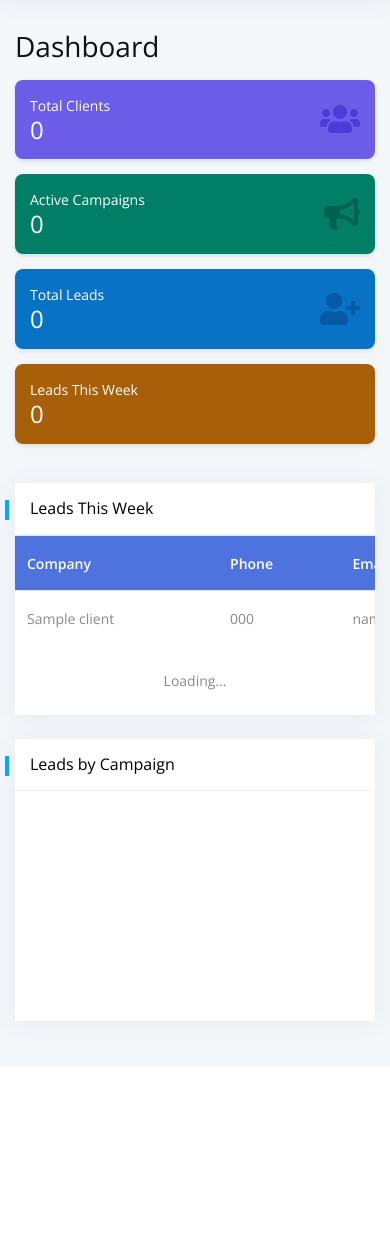
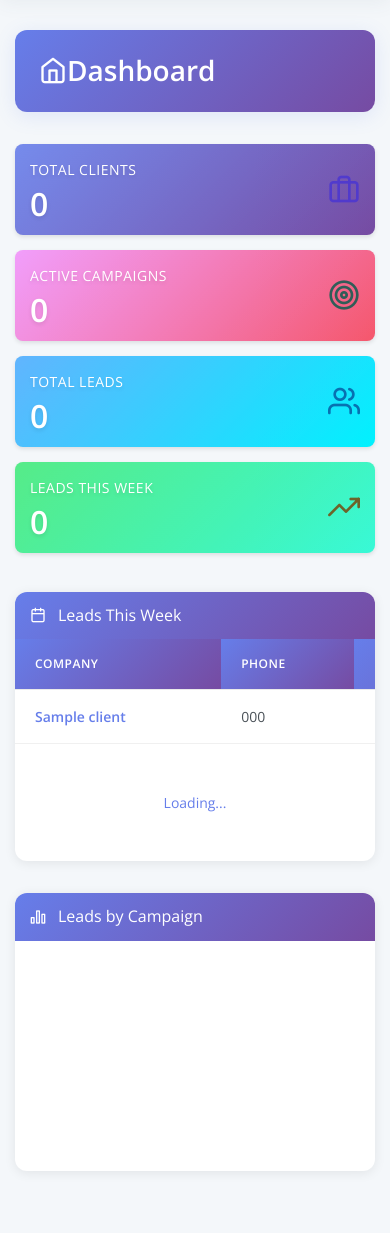
Before and after one commit to Warrior6289/Getconnects_Admin, a Flask app: template templates/dashboard.html in a window 390 px wide. Shown: the part 148-1381 px from the top of the page. Before the commit the page ends 1183 px from the top, so only its background shows below. Run offline with Flask 3, Linux system fonts and the light colour scheme; the visitor is signed in with stand-in values (Sample User, id 1); the template is opened without the code that fills it: most values are stand-ins (such as "Sample title", 1, 10 or a date in 2020); data that the repository does not hold is empty; some libraries are stand-ins or nearby versions.

Commit message:
design: Professional UI redesign for Dashboard page
- Add gradient header with home icon
- Enhanced stat cards with unique gradients:
  * Total Clients - Purple gradient
  * Active Campaigns - Pink/Red gradient
  * Total Leads - Blue/Cyan gradient
  * Leads This Week - Green/Teal gradient
- Modern hover effects with lift animation
- Improved stat card icons and typography
- Professional content cards with gradient headers
- Enhanced table styling with hover effects
- Updated chart colors to match theme
- Better spacing and responsive design
- Maintains consistent design language

```diff
--- a/templates/dashboard.html
+++ b/templates/dashboard.html
@@ -1,8 +1,213 @@
 {# Dashboard landing page showing statistics and top clients. #}
 {% extends 'base.html' %}
 {% block title %}Dashboard - GetConnects Portal{% endblock %}
+
+{% block stylesheets %}
+  {{ super() }}
+  <style>
+    /* Professional Dashboard Styling */
+    .dashboard-header {
+      background: linear-gradient(135deg, #667eea 0%, #764ba2 100%);
+      padding: 2rem;
+      border-radius: 12px;
+      margin-bottom: 2rem;
+      box-shadow: 0 4px 20px rgba(102, 126, 234, 0.15);
+    }
+
+    .dashboard-header h1 {
+      color: #fff;
+      font-weight: 600;
+      margin: 0;
+      font-size: 2rem;
+    }
+
+    /* Enhanced Stat Cards */
+    .stat-card {
+      border: none;
+      border-radius: 12px;
+      overflow: hidden;
+      transition: all 0.3s ease;
+      position: relative;
+      box-shadow: 0 4px 12px rgba(0, 0, 0, 0.1);
+    }
+
+    .stat-card:hover {
+      transform: translateY(-8px);
+      box-shadow: 0 8px 24px rgba(0, 0, 0, 0.15);
+    }
+
+    .stat-card::before {
+      content: '';
+      position: absolute;
+      top: 0;
+      left: 0;
+      width: 100%;
+      height: 100%;
+      background: linear-gradient(135deg, rgba(255, 255, 255, 0.1) 0%, rgba(255, 255, 255, 0) 100%);
+      pointer-events: none;
+    }
+
+    .stat-card .card-body {
+      padding: 1.75rem;
+      position: relative;
+      z-index: 1;
+    }
+
+    .stat-card .icon {
+      font-size: 3rem;
+      opacity: 0.3;
+    }
+
+    .stat-card .text-white {
+      text-shadow: 0 2px 4px rgba(0, 0, 0, 0.1);
+    }
+
+    .stat-clients {
+      background: linear-gradient(135deg, #667eea 0%, #764ba2 100%);
+    }
+
+    .stat-campaigns {
+      background: linear-gradient(135deg, #f093fb 0%, #f5576c 100%);
+    }
+
+    .stat-leads {
+      background: linear-gradient(135deg, #4facfe 0%, #00f2fe 100%);
+    }
+
+    .stat-leads-week {
+      background: linear-gradient(135deg, #43e97b 0%, #38f9d7 100%);
+    }
+
+    .stat-card .fw-semibold {
+      font-size: 14px;
+      letter-spacing: 0.5px;
+      text-transform: uppercase;
+      margin-bottom: 0.5rem;
+    }
+
+    .stat-card .h3 {
+      font-size: 2.5rem;
+      font-weight: 700;
+      line-height: 1;
+    }
+
+    /* Content Cards */
+    .content-card {
+      border: none;
+      border-radius: 12px;
+      box-shadow: 0 2px 12px rgba(0, 0, 0, 0.08);
+      overflow: hidden;
+      margin-bottom: 2rem;
+    }
+
+    .content-card .card-header {
+      background: linear-gradient(135deg, #667eea 0%, #764ba2 100%);
+      color: #fff;
+      font-weight: 600;
+      padding: 1.25rem 1.5rem;
+      border-bottom: none;
+    }
+
+    .content-card .card-header h5 {
+      margin: 0;
+      color: #fff;
+      font-size: 1.125rem;
+      display: flex;
+      align-items: center;
+      gap: 0.75rem;
+    }
+
+    .content-card .card-body {
+      padding: 1.75rem;
+    }
+
+    /* Table Styling */
+    .table {
+      margin-bottom: 0;
+    }
+
+    .table thead th {
+      background: linear-gradient(135deg, #667eea 0%, #764ba2 100%);
+      color: #fff;
+      font-weight: 600;
+      text-transform: uppercase;
+      font-size: 12px;
+      letter-spacing: 0.5px;
+      padding: 16px 20px;
+      border: none;
+    }
+
+    .table tbody tr {
+      transition: all 0.2s ease;
+      border-bottom: 1px solid #f0f0f0;
+    }
+
+    .table tbody tr:hover {
+      background: #f8f9ff !important;
+      transform: translateX(4px);
+      box-shadow: -4px 0 0 #667eea;
+    }
+
+    .table tbody td {
+      padding: 16px 20px;
+      vertical-align: middle;
+      font-size: 14px;
+      color: #495057;
+    }
+
+    .table tbody td:first-child {
+      font-weight: 600;
+      color: #667eea;
+    }
+
+    /* Chart Container */
+    #leadsPerCampaign {
+      min-height: 300px;
+    }
+
+    /* Loading State */
+    #loading {
+      color: #667eea;
+      font-weight: 500;
+      padding: 3rem !important;
+    }
+
+    /* Empty State */
+    .table tbody tr td[colspan] {
+      text-align: center;
+      padding: 3rem !important;
+      font-size: 16px;
+      color: #6c757d;
+      font-style: italic;
+    }
+
+    @media (max-width: 768px) {
+      .dashboard-header {
+        padding: 1.5rem;
+      }
+
+      .dashboard-header h1 {
+        font-size: 1.5rem;
+      }
+
+      .stat-card .h3 {
+        font-size: 2rem;
+      }
+
+      .stat-card .card-body {
+        padding: 1.5rem;
+      }
+    }
+  </style>
+{% endblock %}
+
 {% block content %}
-<h1 class="mb-3">Dashboard</h1>
+<!-- Professional Header with Gradient -->
+<div class="dashboard-header">
+  <h1><i class="feather icon-home me-3"></i>Dashboard</h1>
+</div>
+
+<!-- Statistics Cards -->
 <div class="row g-3 mb-4">
   <div class="col-12 col-sm-6 col-md-6 col-lg-3">
     <div class="card stat-card stat-clients">
@@ -11,7 +216,7 @@
           <div class="text-white fw-semibold">Total Clients</div>
           <div class="h3 mb-0 text-white fw-bold" id="statClients">{{ stats.clients or 0 }}</div>
         </div>
-        <div class="icon"><i class="fas fa-users"></i></div>
+        <div class="icon"><i class="feather icon-briefcase"></i></div>
       </div>
     </div>
   </div>
@@ -22,7 +227,7 @@
           <div class="text-white fw-semibold">Active Campaigns</div>
           <div class="h3 mb-0 text-white fw-bold" id="statCampaigns">{{ stats.campaigns or 0 }}</div>
         </div>
-        <div class="icon"><i class="fas fa-bullhorn"></i></div>
+        <div class="icon"><i class="feather icon-target"></i></div>
       </div>
     </div>
   </div>
@@ -33,7 +238,7 @@
           <div class="text-white fw-semibold">Total Leads</div>
           <div class="h3 mb-0 text-white fw-bold" id="statLeads">{{ stats.leads or 0 }}</div>
         </div>
-        <div class="icon"><i class="fas fa-user-plus"></i></div>
+        <div class="icon"><i class="feather icon-users"></i></div>
       </div>
     </div>
   </div>
@@ -44,14 +249,16 @@
           <div class="text-white fw-semibold">Leads This Week</div>
           <div class="h3 mb-0 text-white fw-bold" id="statLeadsWeek">{{ stats.leads_week or 0 }}</div>
         </div>
-        <div class="icon"><i class="fas fa-calendar-week"></i></div>
+        <div class="icon"><i class="feather icon-trending-up"></i></div>
       </div>
     </div>
   </div>
 </div>
-<div class="card">
+
+<!-- Leads This Week Table -->
+<div class="card content-card">
   <div class="card-header">
-    <h5 class="mb-0">Leads This Week</h5>
+    <h5><i class="feather icon-calendar me-2"></i>Leads This Week</h5>
   </div>
   <div class="table-responsive">
     <table class="table mb-0 table-leads-week">
@@ -78,12 +285,13 @@
   </div>
 </div>
 
-<div class="card mt-4">
+<!-- Leads by Campaign Chart -->
+<div class="card content-card">
   <div class="card-header">
-    <h5 class="mb-0">Leads by Campaign</h5>
+    <h5><i class="feather icon-bar-chart-2 me-2"></i>Leads by Campaign</h5>
   </div>
   <div class="card-body">
-    <div id="leadsPerCampaign" style="height: 250px;"></div>
+    <div id="leadsPerCampaign" style="height: 300px;"></div>
   </div>
 </div>
 
@@ -134,8 +342,12 @@
         xkey: 'y',
         ykeys: ['leads'],
         labels: ['Leads'],
-        barColors: ['#04a9f5'],
-        resize: true
+        barColors: ['#667eea'],
+        gridTextColor: '#495057',
+        gridTextSize: 12,
+        resize: true,
+        hideHover: 'auto',
+        barSizeRatio: 0.5
       });
     }
 
```
